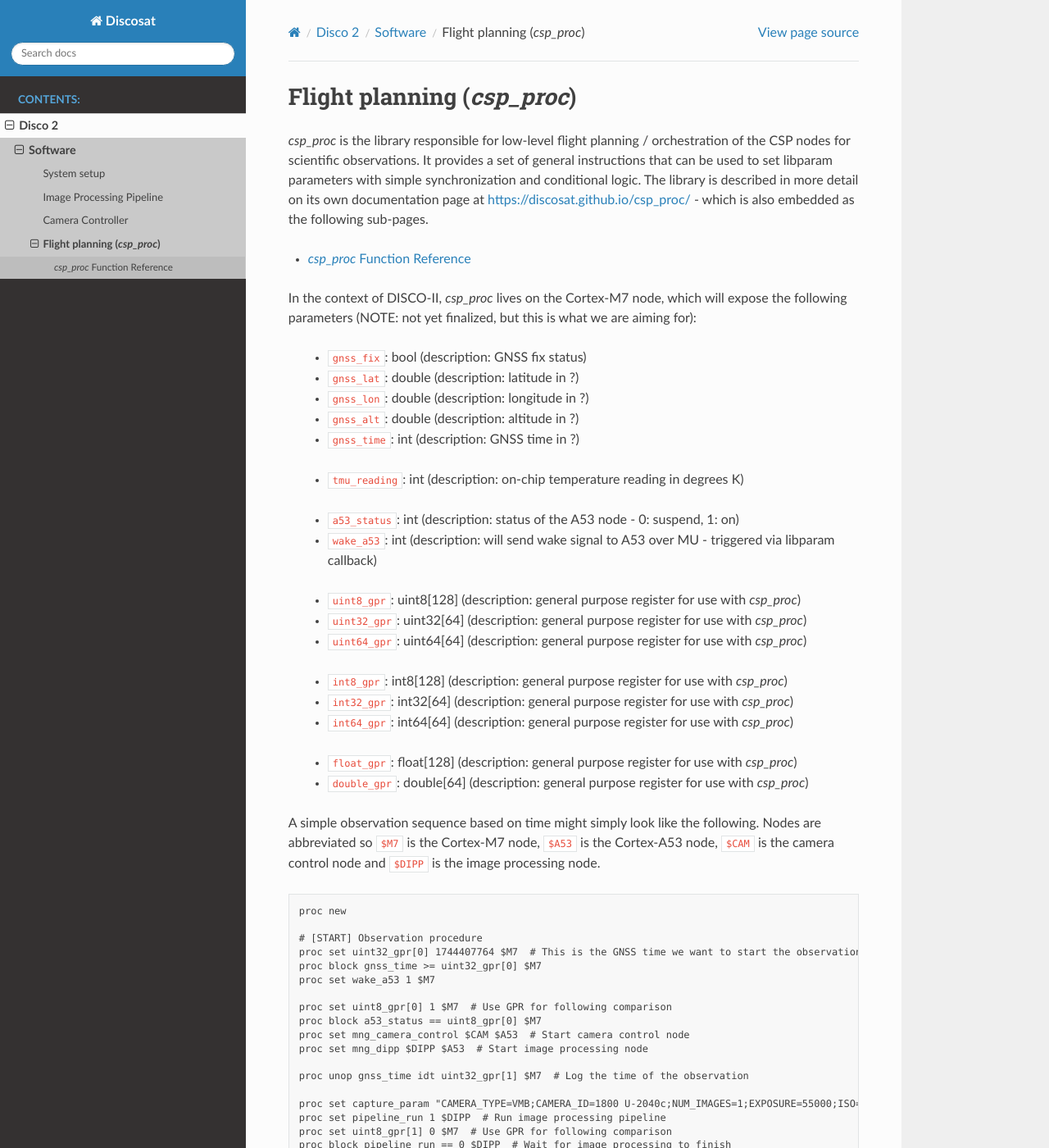
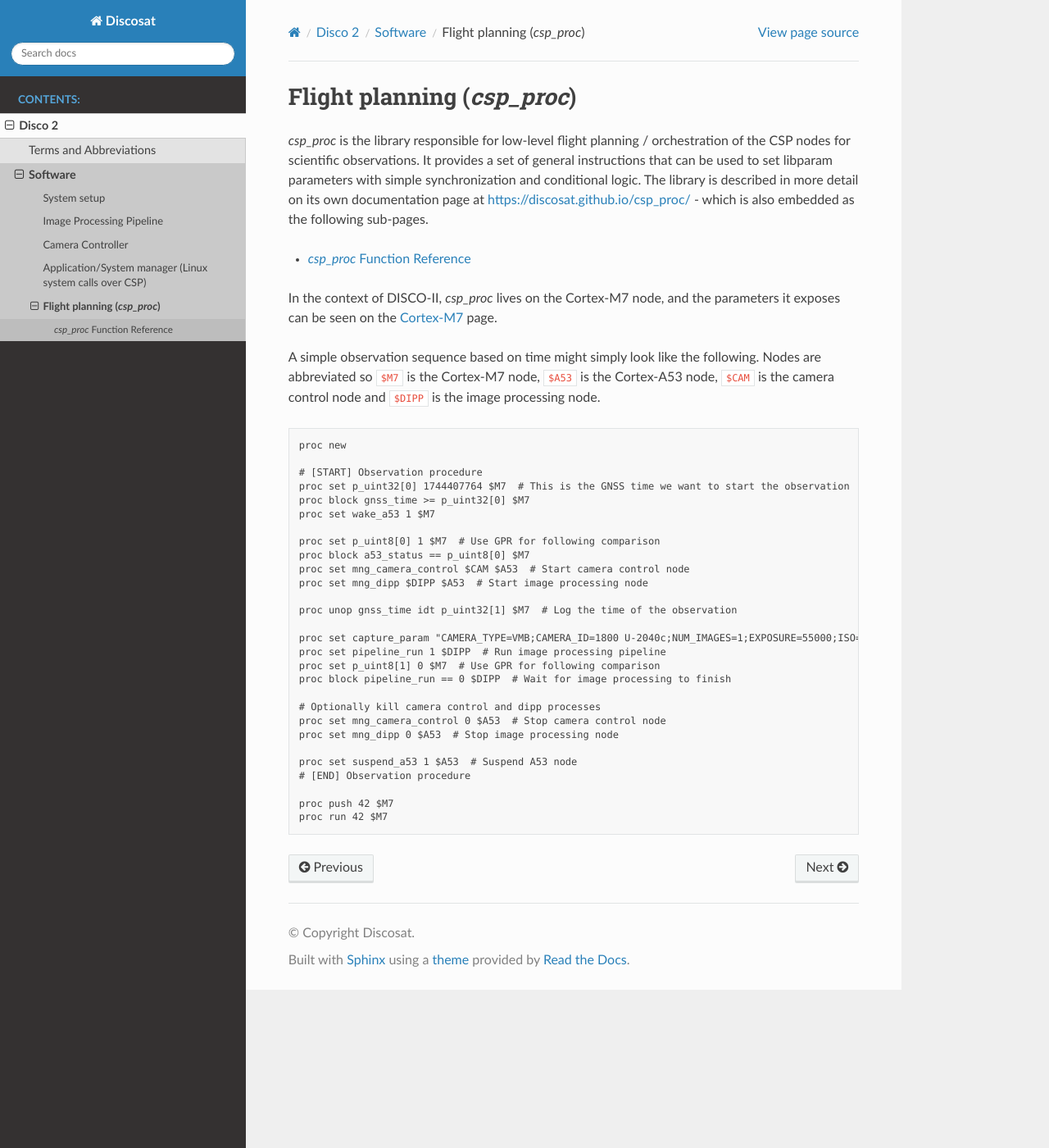
Before and after one commit to discosat/discosat.github.io, a Sphinx documentation site: the page built from doc/disco-2/software/flight-planning-csp-proc.rst, in a window 1280 px wide and 1400 px high. Shown: the whole window at 82% size. Built offline with Sphinx 7.4.7 and the Read the Docs theme 2.0.0, drawn with Linux system fonts in a browser that asks for light colours; pages that are not in the unit, such as notebooks, are missing from menus; some of the changed text lies outside the part shown.

Commit message:
add misc documentation including m7, app-sys-manager, CAN, etc.

```diff
--- a/doc/disco-2/index.rst
+++ b/doc/disco-2/index.rst
@@ -3,6 +3,7 @@ Disco 2
 =======
 
 .. toctree::
+  terms-and-abbreviations.rst
   software/index.rst
 ..
   wp0_management.md
--- a/doc/disco-2/software/flight-planning-csp-proc.rst
+++ b/doc/disco-2/software/flight-planning-csp-proc.rst
@@ -11,35 +11,7 @@ Flight planning (`csp_proc`)
    ../sub-docs/csp_proc_function_reference.rst
 
 
-In the context of DISCO-II, `csp_proc` lives on the Cortex-M7 node, which will expose the following parameters (NOTE: not yet finalized, but this is what we are aiming for):
-
-   - ``gnss_fix``: bool (description: GNSS fix status)
-   - ``gnss_lat``: double (description: latitude in ?)
-   - ``gnss_lon``: double (description: longitude in ?)
-   - ``gnss_alt``: double (description: altitude in ?)
-   - ``gnss_time``: int (description: GNSS time in ?)
-..
-
-   - ``tmu_reading``: int (description: on-chip temperature reading in degrees K)
-..
-
-   - ``a53_status``: int (description: status of the A53 node - 0: suspend, 1: on)
-   - ``wake_a53``: int (description: will send wake signal to A53 over MU - triggered via libparam callback)
-..
-
-   - ``uint8_gpr``: uint8[128] (description: general purpose register for use with `csp_proc`)
-   - ``uint32_gpr``: uint32[64] (description: general purpose register for use with `csp_proc`)
-   - ``uint64_gpr``: uint64[64] (description: general purpose register for use with `csp_proc`)
-..
-
-   - ``int8_gpr``: int8[128] (description: general purpose register for use with `csp_proc`)
-   - ``int32_gpr``: int32[64] (description: general purpose register for use with `csp_proc`)
-   - ``int64_gpr``: int64[64] (description: general purpose register for use with `csp_proc`)
-..
-
-   - ``float_gpr``: float[128] (description: general purpose register for use with `csp_proc`)
-   - ``double_gpr``: double[64] (description: general purpose register for use with `csp_proc`)
-
+In the context of DISCO-II, `csp_proc` lives on the Cortex-M7 node, and the parameters it exposes can be seen on the `Cortex-M7 <cortex-m7.html>`_ page.
 
 A simple observation sequence based on time might simply look like the following. Nodes are abbreviated so ``$M7`` is the Cortex-M7 node, ``$A53`` is the Cortex-A53 node, ``$CAM`` is the camera control node and ``$DIPP`` is the image processing node.
 
@@ -48,20 +20,20 @@ A simple observation sequence based on time might simply look like the following
    proc new
 
    # [START] Observation procedure
-   proc set uint32_gpr[0] 1744407764 $M7  # This is the GNSS time we want to start the observation
-   proc block gnss_time >= uint32_gpr[0] $M7
+   proc set p_uint32[0] 1744407764 $M7  # This is the GNSS time we want to start the observation
+   proc block gnss_time >= p_uint32[0] $M7
    proc set wake_a53 1 $M7
 
-   proc set uint8_gpr[0] 1 $M7  # Use GPR for following comparison
-   proc block a53_status == uint8_gpr[0] $M7
+   proc set p_uint8[0] 1 $M7  # Use GPR for following comparison
+   proc block a53_status == p_uint8[0] $M7
    proc set mng_camera_control $CAM $A53  # Start camera control node
    proc set mng_dipp $DIPP $A53  # Start image processing node
 
-   proc unop gnss_time idt uint32_gpr[1] $M7  # Log the time of the observation
+   proc unop gnss_time idt p_uint32[1] $M7  # Log the time of the observation
 
    proc set capture_param "CAMERA_TYPE=VMB;CAMERA_ID=1800 U-2040c;NUM_IMAGES=1;EXPOSURE=55000;ISO=0;" $CAM  # Take a single image
    proc set pipeline_run 1 $DIPP  # Run image processing pipeline
-   proc set uint8_gpr[1] 0 $M7  # Use GPR for following comparison
+   proc set p_uint8[1] 0 $M7  # Use GPR for following comparison
    proc block pipeline_run == 0 $DIPP  # Wait for image processing to finish
 
    # Optionally kill camera control and dipp processes
--- a/doc/disco-2/software/index.rst
+++ b/doc/disco-2/software/index.rst
@@ -6,5 +6,6 @@ Software
   system-setup.md
   image-processing-pipeline.md
   camera-controller.md
+  app-sys-manager.md
   cortex-m7.rst
   flight-planning-csp-proc.rst
```
Also changed, not shown: doc/disco-2/software/app-sys-manager.md (added, +30 -0 lines), doc/disco-2/software/system-setup.md (+16 -2 lines), doc/disco-2/terms-and-abbreviations.md (added, +16 -0 lines), doc/disco-2/software/img/20240619_100642-min.jpg (added).
